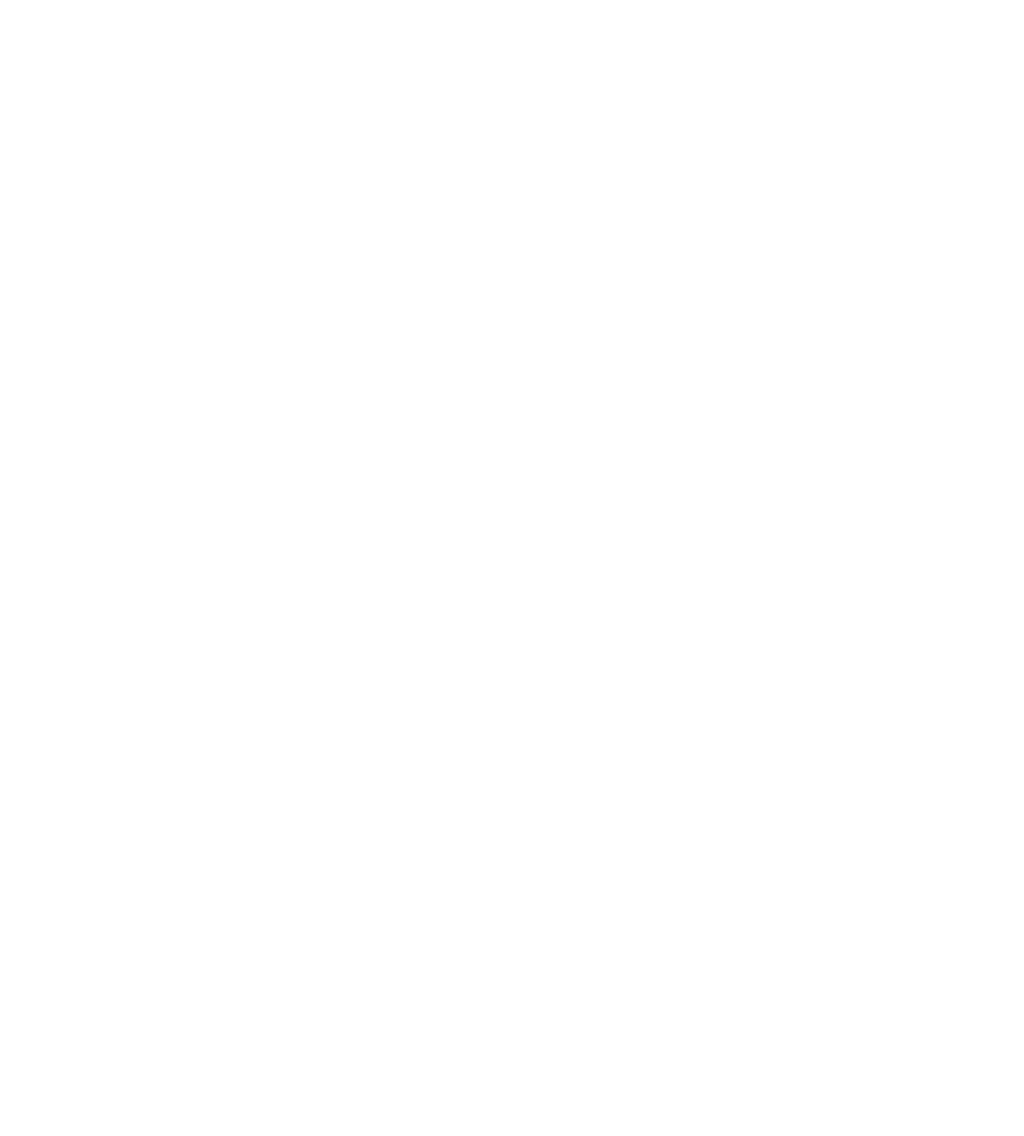
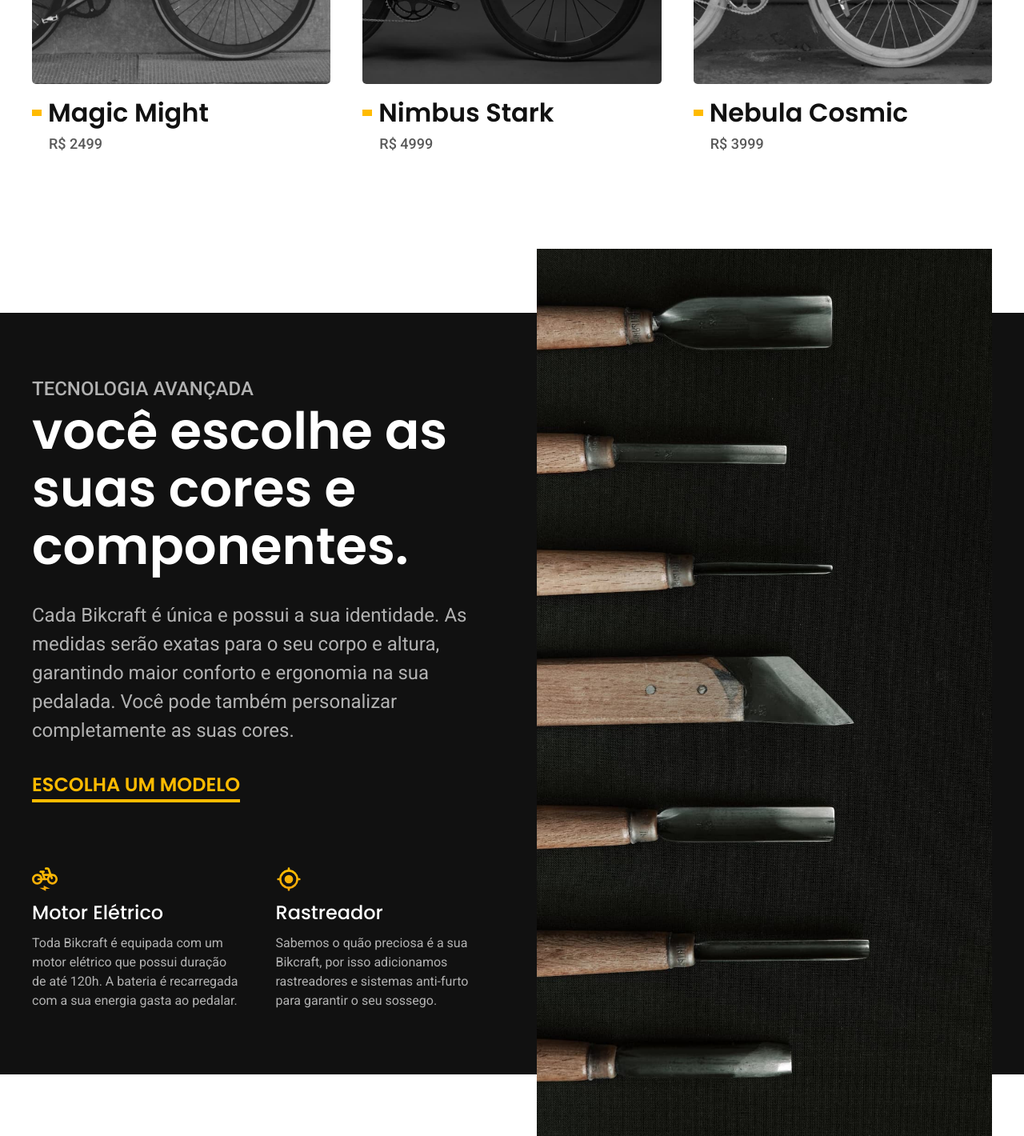
Before and after one commit to JSWP-Forge/bikcraft, a plain HTML site: page index.html in a window 1280 px wide. Shown: the part 1380-2800 px from the top of the page at 80% size. Before the commit the page ends 831 px from the top, so only its background shows below. Drawn offline with Linux system fonts and the light colour scheme.

Commit message:
mais conteudo

```diff
--- /dev/null
+++ b/css/escolhabicicleta.css
@@ -0,0 +1,93 @@
+.escolhabicicleta-bg {
+  background-color: #ffffff;
+}
+
+.escolhabicicleta {
+  display: flex;
+  gap: 40px;
+  margin-bottom: 120px;
+}
+
+.escolha-titulo {
+  font-family: "Poppins", Arial;
+  font-weight: 600;
+  font-size: 4rem;
+  line-height: 1.125;
+  grid-column: 1 / -1;
+  color: #111111;
+  margin-left: 150px;
+  margin-bottom: 40px;
+}
+
+.escolha-titulo span {
+  color: #FFBB00;
+}
+
+.escolha-card h3 {
+  font-family: "Poppins", Arial;
+  font-size: 2rem;
+  font-weight: 600;
+  line-height: 1.25;
+  color: #111111;
+  margin-bottom: 8px;
+  display: flex;
+  align-items: center;
+  gap: 8px;
+}
+
+.escolha-card h3::before {
+  transition: 0.3s;
+  content: "";
+  background-color: #FFBB00;
+  height: 8px;
+  width: 12px;
+}
+
+.escolha-card h3:hover::before {
+  width: 19px;
+}
+
+.escolha-card span {
+  font-family: "Roboto", Arial;
+  font-size: 1.125rem;
+  line-height: 1.25;
+  font-weight: 500;
+  color: #595959;
+  margin-left: 21px;
+}
+
+.escolha-card img {
+  margin-bottom: 16px;
+  border-radius: 5px;
+}
+
+
+@media (max-width: 1100px) {
+  .escolha-card h3 {
+    font-size: 1.7rem;
+  }
+}
+
+@media (max-width: 900px) {
+  .escolhabicicleta {
+    gap: 30px 25px;
+  }
+
+  .escolha-card h3 {
+    font-size: 1.4rem;
+  }
+
+  .escolha-titulo {
+    margin-left: 75px;
+  }
+
+  .escolha-titulo {
+    font-size: 3rem;
+  }
+}
+
+@media (max-width: 800px) {
+  .escolhabicicleta {
+    grid-template-columns: 1fr;
+  }
+}
--- a/css/introducao.css
+++ b/css/introducao.css
@@ -8,6 +8,7 @@
   grid-template-columns: 1fr 1fr;
   gap: 85px;
   padding: 25px 20px;
+  margin-bottom: 120px;
 }
 
 .introducao-caixatexto {
--- a/css/style.css
+++ b/css/style.css
@@ -2,3 +2,5 @@
 @import './global.css';
 @import './header.css';
 @import './introducao.css';
+@import './escolhabicicleta.css';
+@import './tecnologia.css';
--- /dev/null
+++ b/css/tecnologia.css
@@ -0,0 +1,98 @@
+.tecnologia-bg {
+  background-color: #111111;
+  box-shadow: inset 0px 80px white, inset 0px -80px white;
+
+}
+
+.tecnologia {
+  display: grid;
+  grid-template-columns: 1fr 1fr;
+  gap: 62px;
+}
+
+.tecnologia-conteudo {
+  padding-top: 160px;
+  padding-bottom: 160px;
+}
+
+.tecnologia-subconteudo {
+  display: grid;
+  grid-template-columns: 1fr 1fr;
+  gap: 40px;
+}
+
+.tecnologia-subconteudo img {
+  padding-bottom: 8px;
+}
+
+.tecnologia-subconteudo h4 {
+  padding-bottom: 8px;
+
+}
+
+.tecnologia-principalconteudo span {
+  font-family: "Roboto", sans-serif;
+  font-weight: 500;
+  font-size: 1.5rem;
+  line-height: 1.33;
+  color: #B2B2B2;
+  letter-spacing: 1.5%;
+  padding-bottom: 20px;
+}
+
+.tecnologia-principalconteudo h3 {
+  font-family: "Poppins", sans-serif;
+  font-weight: 600;
+  font-size: 4rem;
+  line-height: 1.125;
+  color: #FFFFFF;
+  padding-bottom: 32px;
+}
+
+.tecnologia-principalconteudo p {
+  font-family: "Roboto", sans-serif;
+  font-size: 1.5rem;
+  line-height: 1.5;
+  color: #B2B2B2;
+  padding-bottom: 32px;
+}
+
+.tecnologia-principalconteudo a {
+  font-family: "Poppins", sans-serif;
+  font-weight: 600;
+  font-size: 1.5rem;
+  line-height: 1.5;
+  font-weight: 600;
+  color: #FFBB00;
+  padding-bottom: 80px;
+}
+
+.tecnologia-principalconteudo a::after {
+  content: "";
+  display: block;
+  background-color: #FFBB00;
+  height: 4px;
+  width: 100%;
+}
+
+.tecnologia-subconteudo h4 {
+  font-family: "Poppins", sans-serif;
+  font-weight: 500;
+  font-size: 1.5rem;
+  line-height: 1.5;
+  color: white;
+}
+
+.tecnologia-subconteudo p {
+  font-family: "Roboto", sans-serif;
+  font-size: 1rem;
+  line-height: 1.5;
+  color: #B2B2B2;
+}
+
+.tecnologia-imagem img {
+  width: 100%;
+  height: 100%;
+  object-fit: cover;
+  object-position: left;
+}
--- a/index.html
+++ b/index.html
@@ -47,6 +47,79 @@
       </div>
     </section>
 
+    <section class="escolhabicicleta-bg">
+      <div class="container">
+        <h2 class="escolha-titulo">escolha a sua<span>.</span></h2>
+
+        <ul class="escolhabicicleta">
+          <li>
+            <a href="magic.html" class="escolha-card">
+              <img src="img/bicicletas/magic-home.jpg" />
+              <h3>Magic Might</h3>
+              <span>R$ 2499</span>
+            </a>
+          </li>
+          <li>
+            <a href="nimbus.html" class="escolha-card">
+              <img src="img/bicicletas/nimbus-home.jpg" />
+              <h3>Nimbus Stark</h3>
+              <span>R$ 4999</span>
+            </a>
+          </li>
+          <li>
+            <a href="nebula.html" class="escolha-card">
+              <img src="img/bicicletas/nebula-home.jpg" />
+              <h3>Nebula Cosmic</h3>
+              <span>R$ 3999</span>
+            </a>
+          </li>
+        </ul>
+      </div>
+    </section>
+
+    <section class="tecnologia-bg">
+      <div class="tecnologia container">
+        <div class="tecnologia-conteudo">
+          <div class="tecnologia-principalconteudo">
+            <span>TECNOLOGIA AVANÇADA</span>
+            <h3>você escolhe as suas cores e componentes.</h3>
+            <p>
+              Cada Bikcraft é única e possui a sua identidade. As medidas serão
+              exatas para o seu corpo e altura, garantindo maior conforto e
+              ergonomia na sua pedalada. Você pode também personalizar
+              completamente as suas cores.
+            </p>
+            <a href="#">ESCOLHA UM MODELO</a>
+          </div>
+
+          <div class="tecnologia-subconteudo">
+            <div>
+              <img src="img/icones/eletrica.svg" />
+              <h4>Motor Elétrico</h4>
+              <p>
+                Toda Bikcraft é equipada com um motor elétrico que possui
+                duração de até 120h. A bateria é recarregada com a sua energia
+                gasta ao pedalar.
+              </p>
+            </div>
+
+            <div>
+              <img src="img/icones/rastreador.svg" />
+              <h4>Rastreador</h4>
+              <p>
+                Sabemos o quão preciosa é a sua Bikcraft, por isso adicionamos
+                rastreadores e sistemas anti-furto para garantir o seu sossego.
+              </p>
+            </div>
+          </div>
+        </div>
+
+        <div class="tecnologia-imagem">
+          <img src="img/fotos/tecnologia.jpg" />
+        </div>
+      </div>
+    </section>
+
     <script type="module" src="js/script.js"></script>
   </body>
 </html>
```
